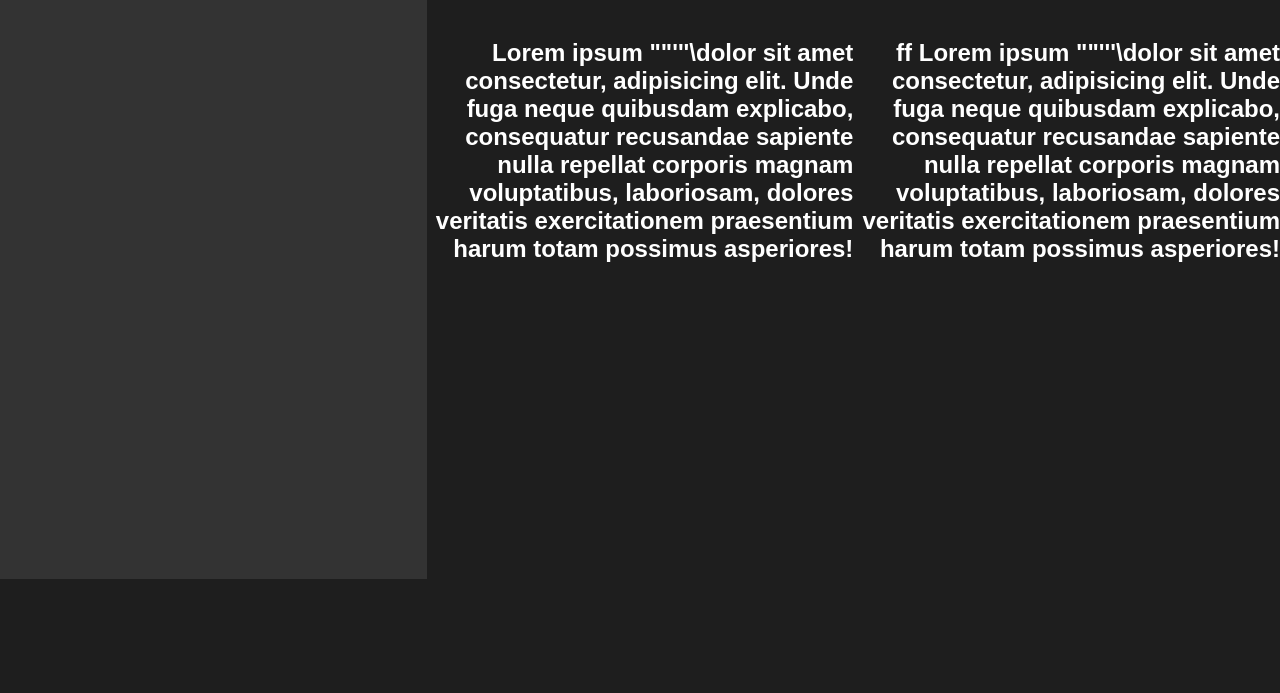
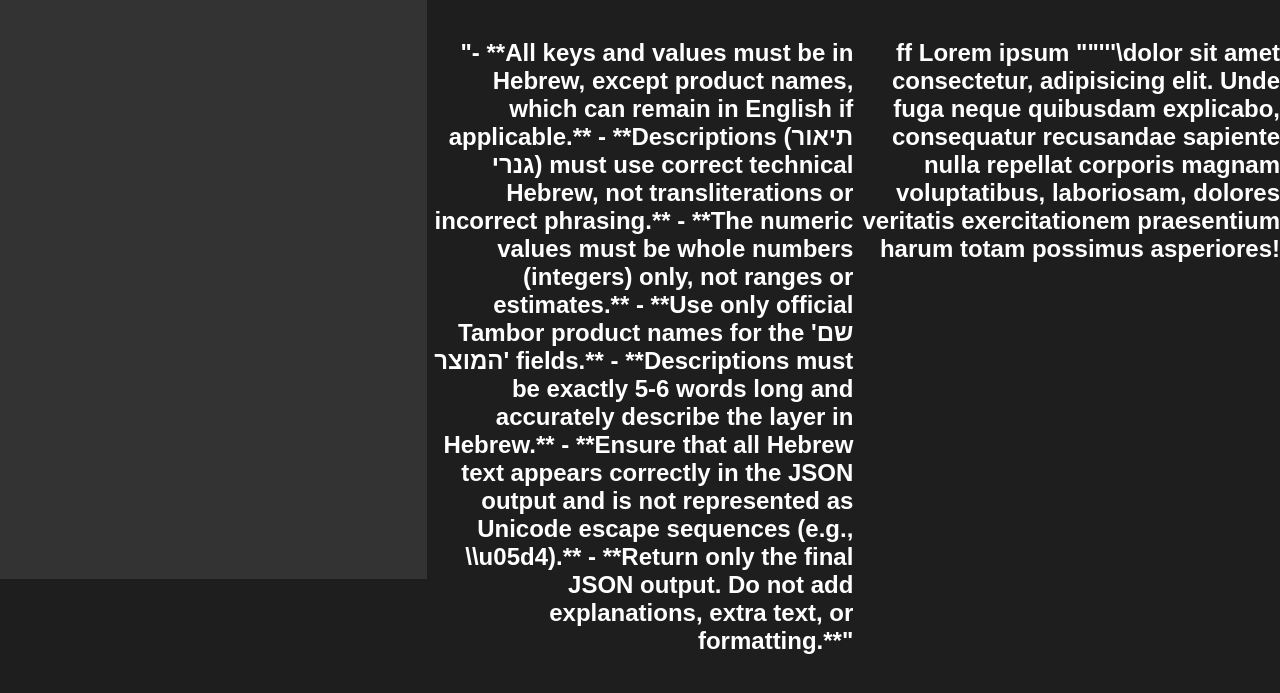
Before and after one commit to TomTzadka/copy_paste, a plain HTML site: page index.html in a window 1280 px wide. Shown: the part 61-754 px from the top of the page. Drawn offline with Linux system fonts and the light colour scheme.

Commit message:
Update index.html

```diff
--- a/index.html
+++ b/index.html
@@ -44,8 +44,7 @@
         <div class="container">
             <h1>Text_01</h1>
             <h2>
-                Lorem ipsum ""'''\dolor sit amet consectetur, adipisicing elit. Unde fuga neque quibusdam explicabo, consequatur recusandae sapiente nulla repellat corporis magnam voluptatibus, laboriosam, dolores veritatis exercitationem praesentium harum totam possimus asperiores!
-            </h2>
+"- **All keys and values must be in Hebrew, except product names, which can remain in English if applicable.** - **Descriptions (תיאור גנרי) must use correct technical Hebrew, not transliterations or incorrect phrasing.** - **The numeric values must be whole numbers (integers) only, not ranges or estimates.** - **Use only official Tambor product names for the 'שם המוצר' fields.** - **Descriptions must be exactly 5-6 words long and accurately describe the layer in Hebrew.** - **Ensure that all Hebrew text appears correctly in the JSON output and is not represented as Unicode escape sequences (e.g., \\u05d4).** - **Return only the final JSON output. Do not add explanations, extra text, or formatting.**"            </h2>
         </div>
         <div class="container">
             <h1>Text_02</h1>
```
